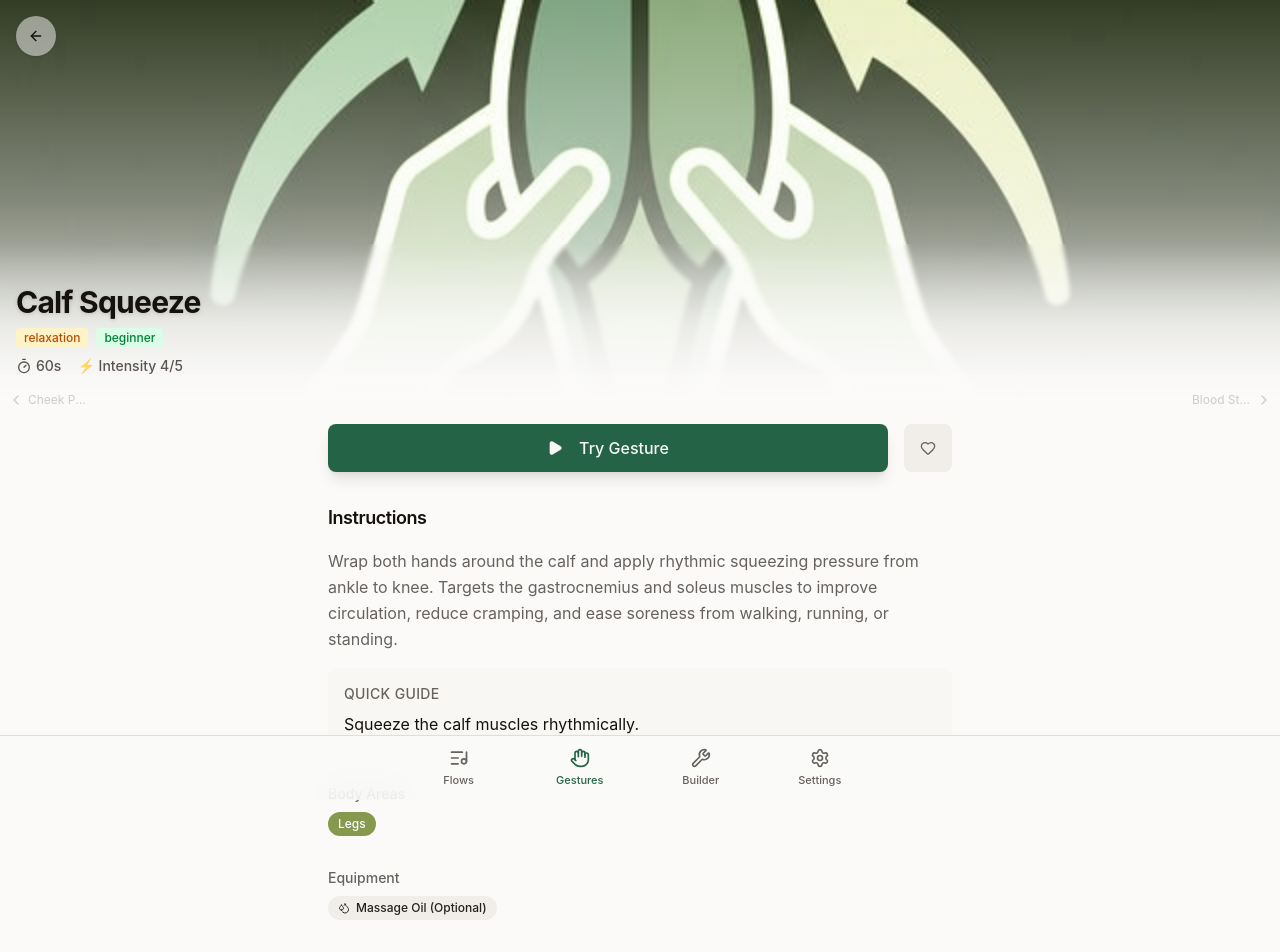
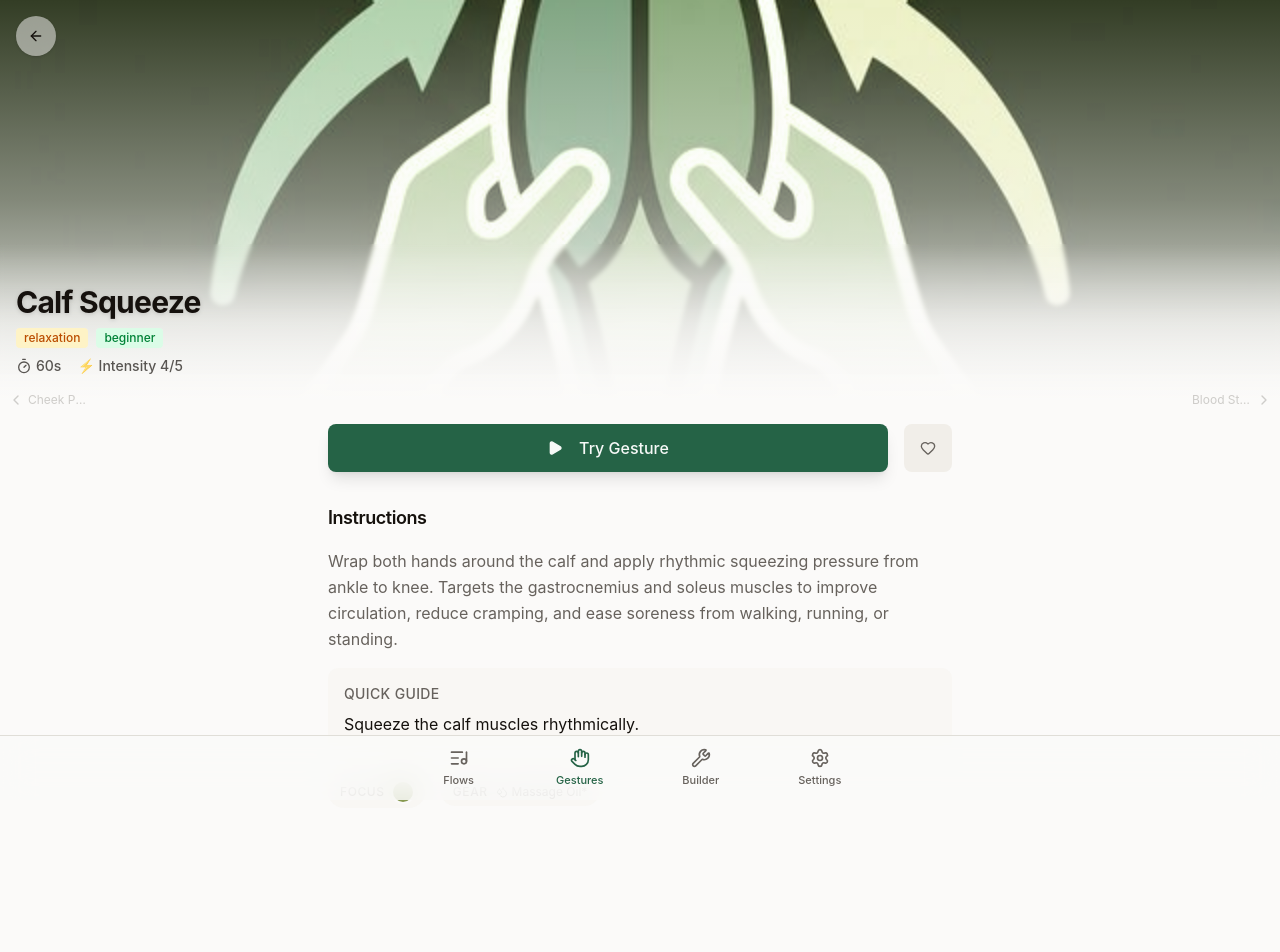
Before and after one commit to laubsauger/co-flow, a React (Vite) app: page /gestures/calf-squeeze in a window 1280 px wide. Shown: the top 952 px of the page. After the commit the page ends 912 px from the top, so only its background shows below. Built offline with nearby package versions, Linux system fonts and the light colour scheme.

Commit message:
update meta display to use circular indicators and inline equipment

```diff
--- a/src/content/flows/zen-thai-shiatsu/flow.json
+++ b/src/content/flows/zen-thai-shiatsu/flow.json
@@ -16,17 +16,17 @@
     },
     {
       "gestureId": "hip-circles",
-      "durationSec": 120,
+      "durationSec": 60,
       "side": "left"
     },
     {
       "gestureId": "blood-stop",
-      "durationSec": 120,
+      "durationSec": 60,
       "side": "left"
     },
     {
       "gestureId": "harmonic-rocking",
-      "durationSec": 120,
+      "durationSec": 60,
       "side": "left"
     },
     {
@@ -56,17 +56,17 @@
     },
     {
       "gestureId": "hip-circles",
-      "durationSec": 120,
+      "durationSec": 60,
       "side": "right"
     },
     {
       "gestureId": "blood-stop",
-      "durationSec": 120,
+      "durationSec": 60,
       "side": "right"
     },
     {
       "gestureId": "harmonic-rocking",
-      "durationSec": 120,
+      "durationSec": 60,
       "side": "right"
     },
     {
--- a/src/features/flows/FlowDetail.tsx
+++ b/src/features/flows/FlowDetail.tsx
@@ -196,10 +196,9 @@ export function FlowDetail() {
         );
       })()}
 
-      {/* Tags + Body areas + Favorite */}
-      <div className="px-4 pt-4 max-w-2xl mx-auto">
-        <div className="flex items-start justify-between gap-4">
-          <div className="flex flex-col gap-2">
+      {/* Meta Content Row */}
+      <div className="px-4 pt-4 max-w-2xl mx-auto space-y-4">
+        {/* Tags */}
         {flow.tags.length > 0 && (
           <div className="flex gap-1.5 flex-wrap">
             {flow.tags.map((tag) => (
@@ -207,20 +206,49 @@ export function FlowDetail() {
             ))}
           </div>
         )}
+
+        {/* Body Areas & Equipment Row */}
+        <div className="flex items-center gap-4 text-sm flex-wrap">
+          {/* Body Areas - Circles */}
           {bodyAreas.length > 0 && (
-              <div className="flex gap-1.5 overflow-x-auto no-scrollbar">
+            <div className="flex items-center gap-2 bg-secondary/30 px-3 py-1.5 rounded-full">
+              <span className="text-muted-foreground text-xs font-medium uppercase tracking-wider">Focus</span>
+              <div className="flex -space-x-1.5 hover:space-x-0.5 transition-all">
                 {bodyAreas.map((area) => (
+                  <div
+                    key={area}
+                    className="w-5 h-5 rounded-full ring-2 ring-background relative group"
+                    style={{ backgroundColor: getBodyAreaColor([area]) }}
+                    title={area}
+                  >
+                    <span className="absolute bottom-full left-1/2 -translate-x-1/2 mb-1 px-2 py-0.5 bg-popover text-popover-foreground text-[10px] rounded opacity-0 group-hover:opacity-100 transition-opacity whitespace-nowrap pointer-events-none shadow-sm z-50 capitalize">
+                      {area}
+                    </span>
+                  </div>
+                ))}
+              </div>
+            </div>
+          )}
+
+          {/* Equipment */}
+          {equipment.length > 0 && (
+            <div className="flex items-center gap-2 bg-secondary/30 px-3 py-1.5 rounded-full">
+              <span className="text-muted-foreground text-xs font-medium uppercase tracking-wider">Gear</span>
+              <div className="flex gap-1.5">
+                {equipment.map((e) => (
                   <span
-                    key={area}
-                    className="capitalize text-[11px] font-medium px-2 py-0.5 rounded-full text-white whitespace-nowrap"
-                    style={{ backgroundColor: getBodyAreaColor([area]) }}
+                    key={e.name}
+                    className={cn(
+                      "text-xs capitalize",
+                      e.optional ? "text-muted-foreground" : "font-medium text-foreground"
+                    )}
                   >
-                    {area}
+                    {e.name}{e.optional ? '*' : ''}
                   </span>
                 ))}
               </div>
+            </div>
           )}
-          </div>
         </div>
       </div>
 
@@ -269,25 +297,7 @@ export function FlowDetail() {
           </Button>
         </div>
 
-        {/* Equipment */}
-        {equipment.length > 0 && (
-          <div>
-            <h3 className="font-medium text-sm text-muted-foreground mb-2">
-              Equipment
-            </h3>
-            <div className="flex gap-1.5 overflow-x-auto no-scrollbar">
-              {equipment.map((e) => (
-                <Badge
-                  key={e.name}
-                  variant={e.optional ? 'outline' : 'secondary'}
-                  className="capitalize whitespace-nowrap"
-                >
-                  {e.name}{e.optional ? ' (optional)' : ''}
-                </Badge>
-              ))}
-            </div>
-          </div>
-        )}
+
 
         {/* Step sequence — reorderable */}
         {localSteps.length > 0 && (
--- a/src/features/gestures/GestureDetail.tsx
+++ b/src/features/gestures/GestureDetail.tsx
@@ -142,48 +142,53 @@ export function GestureDetail() {
                     </div>
                 </div>
 
-                {/* Technical Details */}
-                <div className="text-sm">
-                    <h3 className="font-medium text-muted-foreground mb-2">Body Areas</h3>
-                    <div className="flex gap-1.5 overflow-x-auto no-scrollbar">
-                        {gesture.bodyAreas.map(area => (
-                            <span
+                {/* Meta Info Row */}
+                <div className="flex items-center gap-4 text-sm flex-wrap -mt-2">
+                    {/* Body Areas - Circles */}
+                    <div className="flex items-center gap-2 bg-secondary/30 px-3 py-1.5 rounded-full">
+                        <span className="text-muted-foreground text-xs font-medium uppercase tracking-wider">Focus</span>
+                        <div className="flex -space-x-1.5 hover:space-x-0.5 transition-all">
+                            {gesture.bodyAreas.map((area) => (
+                                <div
                                     key={area}
-                                className="capitalize text-xs font-medium px-2.5 py-1 rounded-full text-white whitespace-nowrap"
+                                    className="w-5 h-5 rounded-full ring-2 ring-background relative group"
                                     style={{ backgroundColor: getBodyAreaColor([area]) }}
+                                    title={area}
                                 >
+                                    <span className="absolute bottom-full left-1/2 -translate-x-1/2 mb-1 px-2 py-0.5 bg-popover text-popover-foreground text-[10px] rounded opacity-0 group-hover:opacity-100 transition-opacity whitespace-nowrap pointer-events-none shadow-sm z-50 capitalize">
                                         {area}
                                     </span>
+                                </div>
                             ))}
                         </div>
                     </div>
 
                     {/* Equipment */}
                     {gesture.equipment && gesture.equipment.length > 0 && (
-                    <div className="text-sm">
-                        <h3 className="font-medium text-muted-foreground mb-2">Equipment</h3>
-                        <div className="flex gap-1.5 overflow-x-auto no-scrollbar">
-                            {gesture.equipment.map(e => (
+                        <div className="flex items-center gap-2 bg-secondary/30 px-3 py-1.5 rounded-full">
+                            <span className="text-muted-foreground text-xs font-medium uppercase tracking-wider">Gear</span>
+                            <div className="flex gap-1.5 items-center">
+                                {gesture.equipment.map((e) => (
+                                    <div key={e.name} className="flex items-center gap-1">
+                                        {e.name === 'massage oil' ? (
+                                            <Droplets className="w-3 h-3 text-muted-foreground" />
+                                        ) : e.name === 'mat' ? (
+                                            <RectangleHorizontal className="w-3 h-3 text-muted-foreground" />
+                                        ) : null}
                                         <span
-                                    key={e.name}
                                             className={cn(
-                                        "capitalize text-xs font-medium px-2.5 py-1 rounded-full inline-flex items-center gap-1.5 whitespace-nowrap",
-                                        e.optional
-                                            ? "bg-secondary text-secondary-foreground"
-                                            : "bg-foreground/10 text-foreground"
+                                                "text-xs capitalize",
+                                                e.optional ? "text-muted-foreground" : "font-medium text-foreground"
                                             )}
                                         >
-                                    {e.name === 'massage oil' ? (
-                                        <Droplets className="w-3 h-3" />
-                                    ) : e.name === 'mat' ? (
-                                        <RectangleHorizontal className="w-3 h-3" />
-                                    ) : null}
-                                    {e.name}{e.optional ? ' (optional)' : ''}
+                                            {e.name}{e.optional ? '*' : ''}
                                         </span>
+                                    </div>
                                 ))}
                             </div>
                         </div>
                     )}
+                </div>
 
                 {/* Transcript */}
                 {gesture.media.transcript && (
```
Lines whose indentation alone changed are shown as unchanged.
